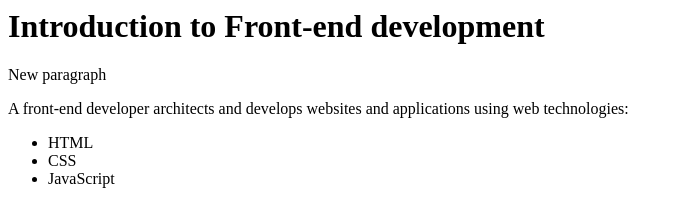
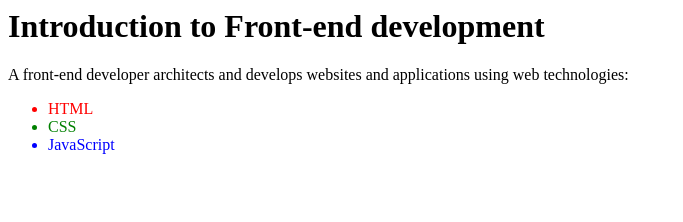
Before and after one commit to anakusic/test-frontend-development, a plain HTML site: page index.html.html in a window 1280 px wide. Shown: the whole page, without its empty margins (0-683 px from the left). Drawn offline with Linux system fonts and the light colour scheme.

Commit message:
paragraf removed and colors changed

```diff
--- a/index.html.html
+++ b/index.html.html
@@ -1,8 +1,8 @@
 <h1>Introduction to Front-end development</h1>
-<p>New paragraph</p>
+
 <p>A front-end developer architects and develops websites and applications using web technologies: </p>
 <ul>
-<li>HTML</li>
-<li>CSS</li>
-<li>JavaScript</li>
+<li style="color: red;">HTML</li>
+<li style="color: green;">CSS</li>
+<li style="color: blue;">JavaScript</li>
 </ul>
```
